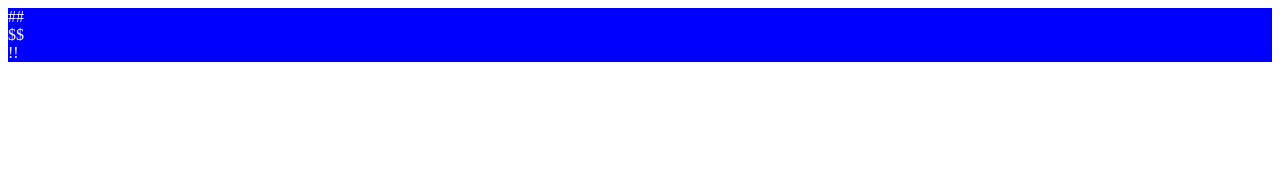
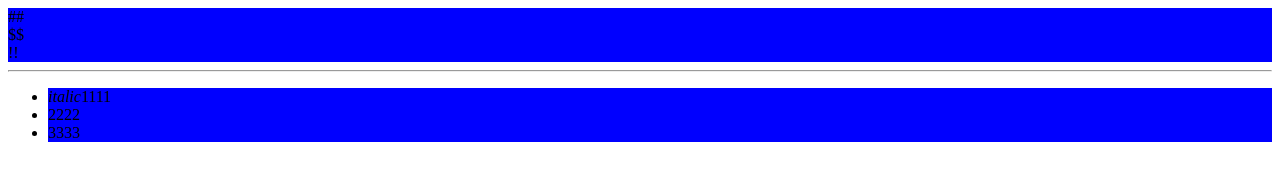
Before and after one commit to bduyanovich/javascript-testing, a plain HTML site: page index.html in a window 1280 px wide. Drawn offline with Linux system fonts and the light colour scheme.

Commit message:
More javascript testing.

```diff
--- a/index.html
+++ b/index.html
@@ -9,7 +9,12 @@
 <div id="score" class="big small dog">##</div>
 <div class="big">$$</div>
 <div class="big">!!</div>
-
+<hr>
+<ul id="mainUL" class="">
+	<li id="one" class="big small dog"><em>italic</em>1111</li>
+	<li id="two" class="big small dog">2222</li>
+	<li id="three" class="big small dog">3333</li>
+</ul>
 
 <script src="javascript-testing1.js"></script>
 
--- a/javascript-testing1.js
+++ b/javascript-testing1.js
@@ -99,12 +99,20 @@ elPool.textContent = 'pool ' + parkHotel.pool;
 
 
 
-var selectors = document.querySelector("div.big");
-// selectors.className = "cool";
 
-var allSelectors = document.querySelectorAll("div.big");
+
+var allDiv = document.getElementsByTagName("div");
 var i;
 
-for (i = 0; i < allSelectors.length; i++) {
-	allSelectors[i].className = "cool small dog";
+for (i = 0; i < allDiv.length; i++) {
+	allDiv[i].className = "cool";
 }
+
+var allLi = document.getElementsByTagName("li");
+var j;
+
+for (j=0; j<allLi.length; j++) {
+	allLi[j].className = "cool";
+}
+
+console.log(allLi);
```
